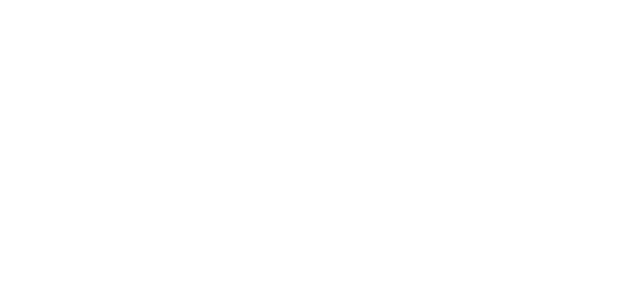
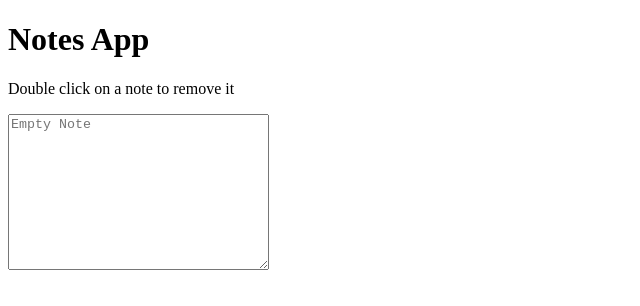
Before and after one commit to Seb-RM/Javascript_Html_Css-Notes-App, a plain HTML site: page index.html in a window 1280 px wide. Shown: the whole page, without its empty margins (0-640 px from the left). Drawn offline with Linux system fonts and the light colour scheme.

Commit message:
estructura html

```diff
--- a/index.html
+++ b/index.html
@@ -3,9 +3,13 @@
 <head>
     <meta charset="UTF-8">
     <meta name="viewport" content="width=device-width, initial-scale=1.0">
-    <title>Document</title>
+    <title>Notes Application</title>
 </head>
 <body>
-
+    <h1 class="heading">Notes App</h1>
+    <p class="info-text">Double click on a note to remove it</p>
+    <div class="app" id="App">
+        <textarea class="note" cols="30" rows="10" placeholder="Empty Note"></textarea>
+    </div>
 </body>
 </html>
```
